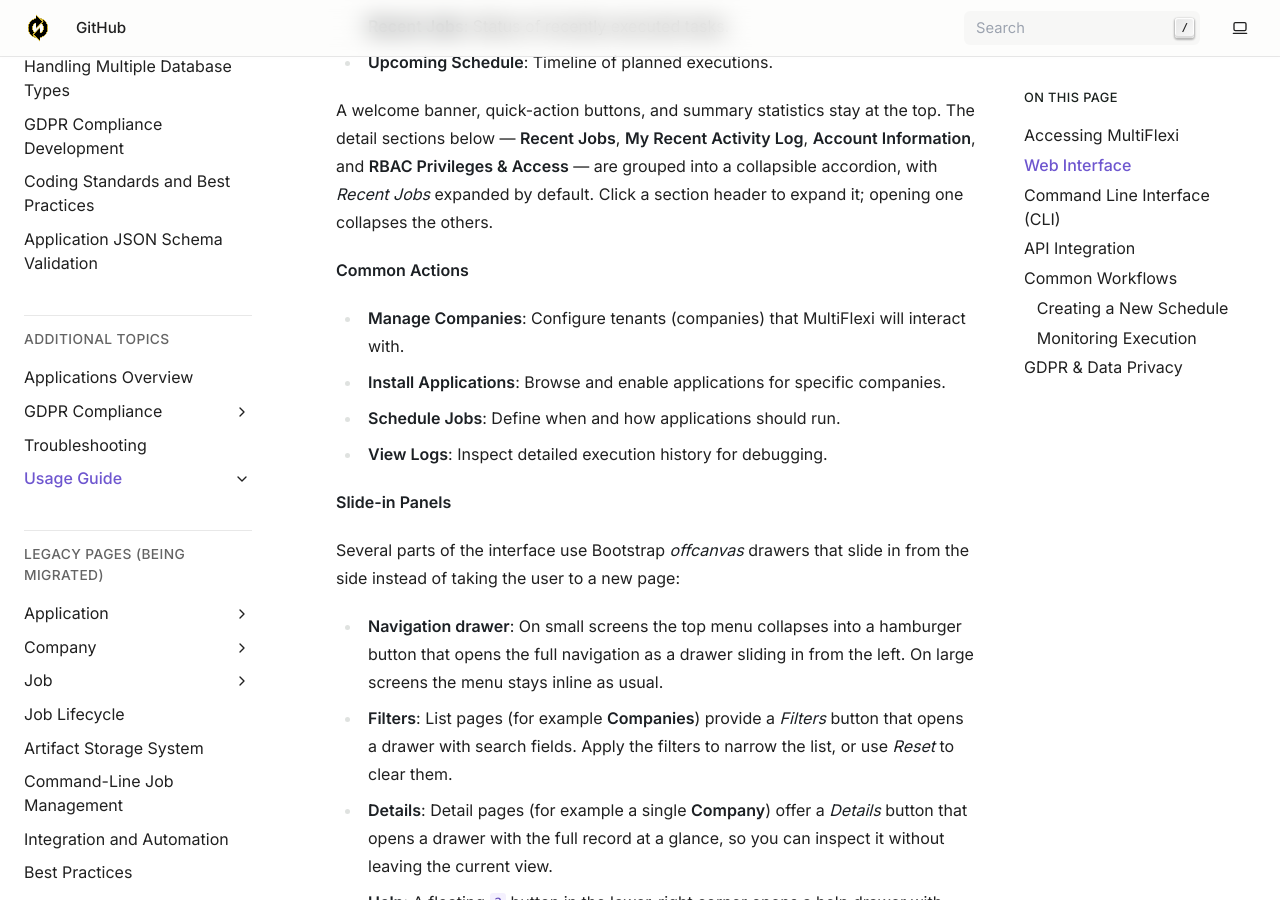
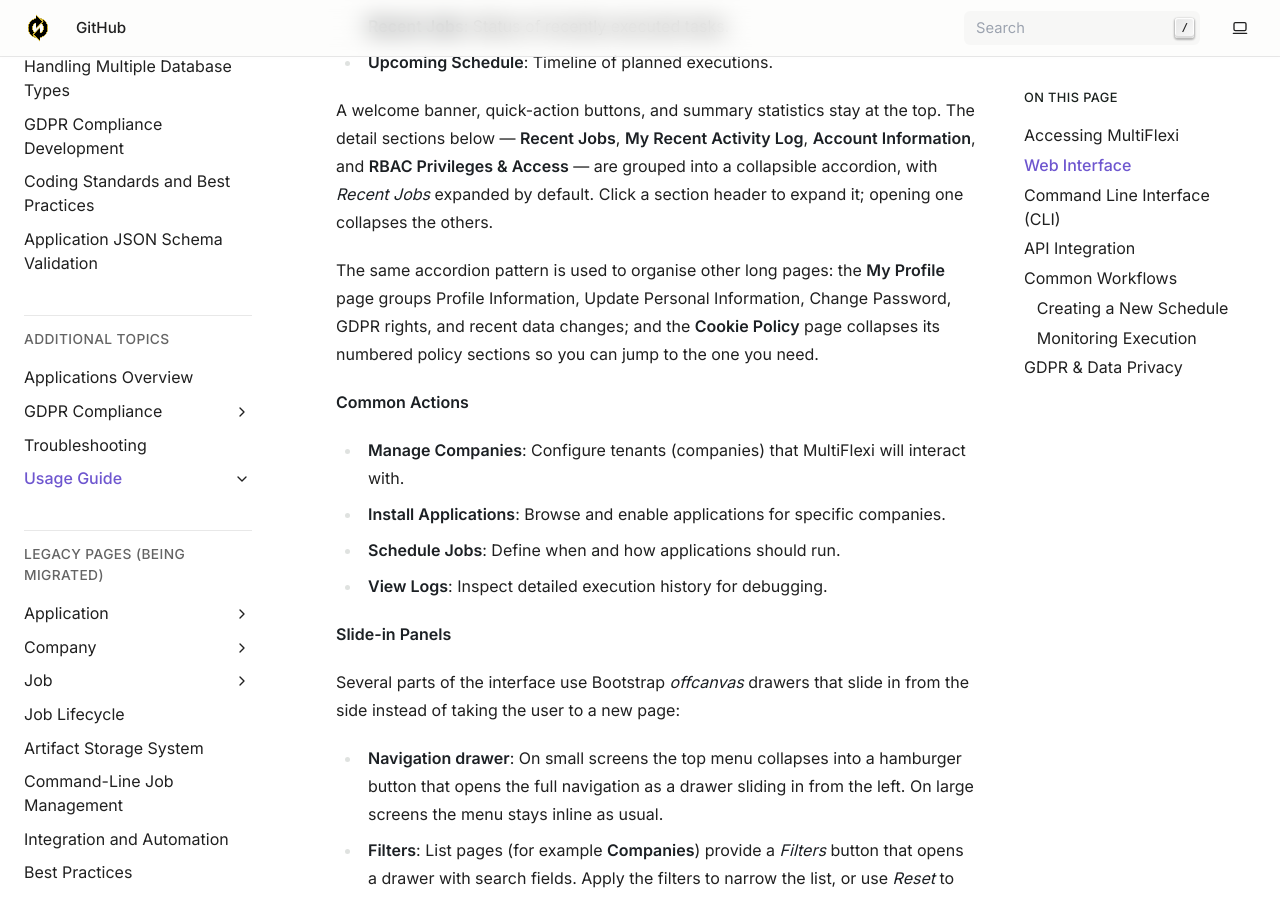
Before and after one commit to VitexSoftware/multiflexi-doc-en, a Sphinx documentation site: the page built from source/usage.rst, in a window 1280 px wide and 900 px high, scrolled down 1168 px. Built offline with Sphinx 7.4.7, drawn with Linux system fonts in a browser that asks for light colours.

Commit message:
Note profile and cookie policy accordions in usage guide
Co-Authored-By: Claude Opus 4.8 <noreply@anthropic.com>

```diff
--- a/source/usage.rst
+++ b/source/usage.rst
@@ -40,6 +40,11 @@ The detail sections below — **Recent Jobs**, **My Recent Activity Log**, **Acc
 Information**, and **RBAC Privileges & Access** — are grouped into a collapsible
 accordion, with *Recent Jobs* expanded by default. Click a section header to
 expand it; opening one collapses the others.
+
+The same accordion pattern is used to organise other long pages: the **My
+Profile** page groups Profile Information, Update Personal Information, Change
+Password, GDPR rights, and recent data changes; and the **Cookie Policy** page
+collapses its numbered policy sections so you can jump to the one you need.
 
 **Common Actions**
 
```
